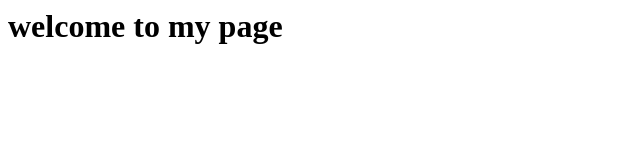
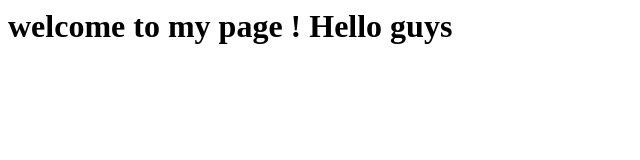
Before and after one commit to manishavidhatedhole/manugit, a plain HTML site: page index.html in a window 1280 px wide. Shown: the whole page, without its empty margins (0-640 px from the left). Drawn offline with Linux system fonts and the light colour scheme.

Commit message:
first commit

```diff
--- a/index.html
+++ b/index.html
@@ -5,7 +5,7 @@
 
     <body>
 
-        <h1> welcome to my page</h1>
+        <h1> welcome to my page ! Hello guys</h1>
 
     </body>
     <script src="script.js"></script>
```
